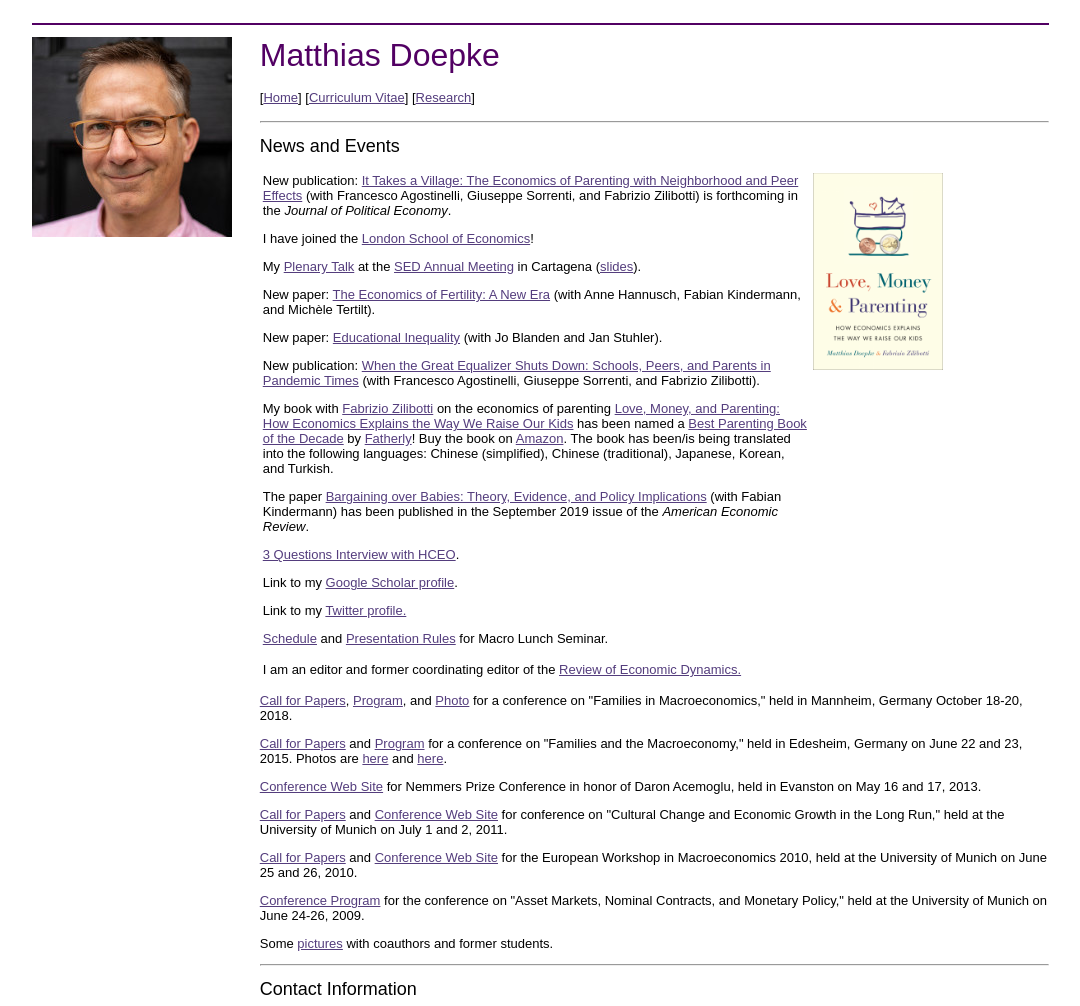
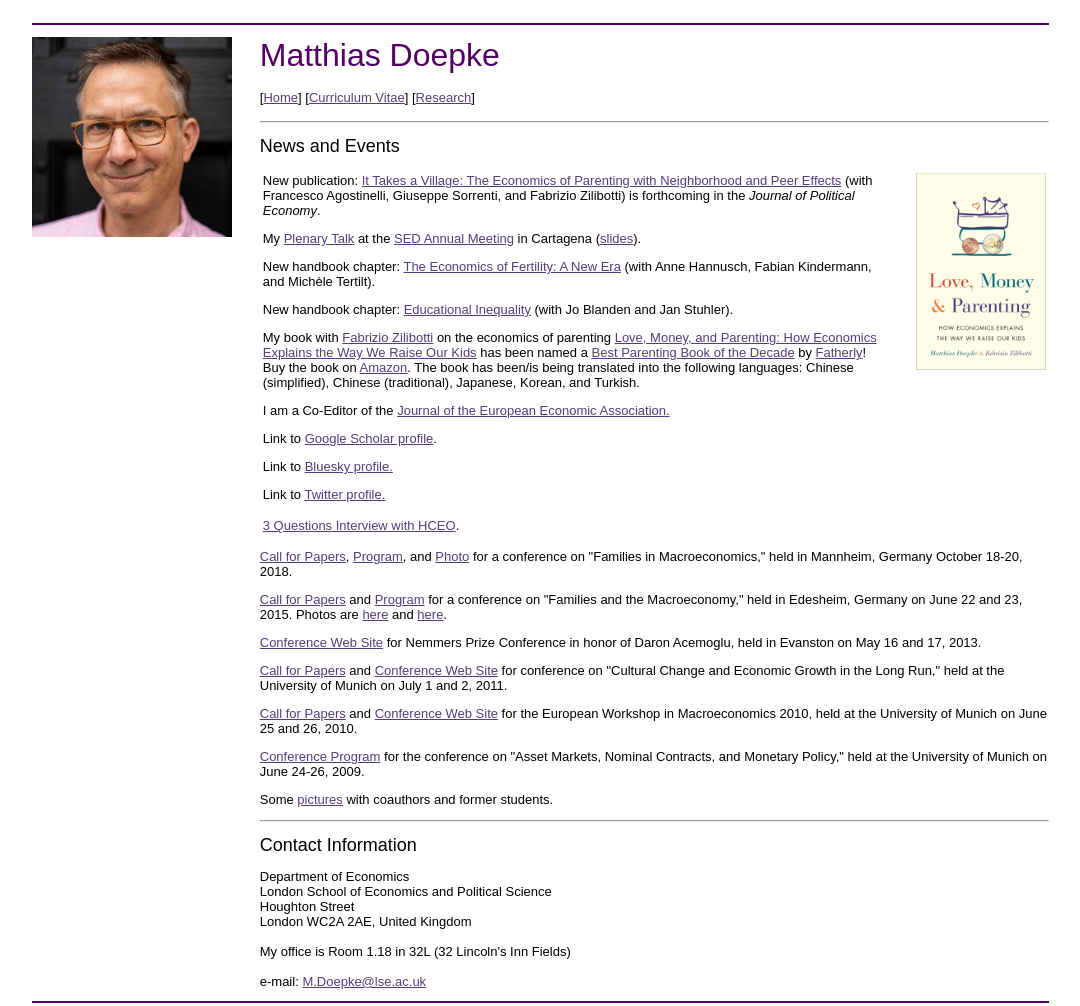
Before and after one commit to mdoepke/mdoepke.github.io, a plain HTML site: page index.html in a window 1280 px wide. Shown: the top 1006 px of the page, without its empty margins (94-1174 px from the left). Drawn offline with Linux system fonts and the light colour scheme.

Commit message:
Update index.html

```diff
--- a/index.html
+++ b/index.html
@@ -40,19 +40,15 @@ Matthias Doepke</font></a>
 News and Events</FONT>
 <p>
 <table><tr>
-<td width="70%" valign="top"><font color="#000000" face="arial" size="2">
+<td width="80%" valign="top"><font color="#000000" face="arial" size="2">
 
 <p>New publication: <A HREF="research.html#peers">It Takes a Village: The Economics of Parenting with Neighborhood and Peer Effects</A> (with Francesco Agostinelli, Giuseppe Sorrenti, and Fabrizio Zilibotti) is forthcoming in the <em>Journal of Political Economy</em>.
 
-<p>I have joined the <A HREF="https://www.lse.ac.uk/economics">London School of Economics</A>!
-
 <p>My <A HREF="https://www.youtube.com/watch?v=PzH5gkVp8no">Plenary Talk</A> at the <A HREF="https://www.economicdynamics.org/sedam_2023/">SED Annual Meeting</A> in Cartagena (<A HREF="research/sed_plenary_slides.pdf">slides</A>).
 
-<p>New paper: <A HREF="research.html#handbookfertility">The Economics of Fertility: A New Era</A> (with Anne Hannusch, Fabian Kindermann, and Mich&egrave;le Tertilt).
+<p>New handbook chapter: <A HREF="research.html#handbookfertility">The Economics of Fertility: A New Era</A> (with Anne Hannusch, Fabian Kindermann, and Mich&egrave;le Tertilt).
 
-<p>New paper: <A HREF="research.html#handbookeducation">Educational Inequality</A> (with Jo Blanden and Jan Stuhler).
-
-<p>New publication: <A HREF="research.html#peerscovid">When the Great Equalizer Shuts Down: Schools, Peers, and Parents in Pandemic Times</A> (with Francesco Agostinelli, Giuseppe Sorrenti, and Fabrizio Zilibotti).
+<p>New handbook chapter: <A HREF="research.html#handbookeducation">Educational Inequality</A> (with Jo Blanden and Jan Stuhler).
 
 <p>My book with <a href="https://campuspress.yale.edu/zilibotti/">Fabrizio Zilibotti</a> on the economics of parenting
 <a href="lovemoneyparenting.html">Love, Money, and Parenting: How Economics Explains the Way We Raise
@@ -60,23 +56,19 @@ Our Kids</a> has been named a <a href="https://www.fatherly.com/play/books/best-
 Buy the book on
 <a href="https://www.amazon.com/Love-Money-Parenting-Economics-Explains/dp/0691171513/">Amazon</a>. The book has been/is being translated into the following languages: Chinese (simplified), Chinese (traditional),
 Japanese, Korean, and Turkish.
+<p>I am a Co-Editor of the <a href="https://academic.oup.com/jeea/pages/Editorial_Board">Journal of the European Economic Association.</a>
 
-
-<p>The paper  <A HREF="research.html#babies">Bargaining over Babies: Theory, Evidence, and Policy Implications</A> (with Fabian Kindermann) has been published
-in the September 2019 issue of the <em>American Economic Review</em>.
+<p>Link to <a href="http://scholar.google.com/citations?user=CYZ-wAoAAAAJ">Google Scholar profile</a>.
+<p>Link to <a href="https://bsky.app/profile/mdoepke.bsky.social">Bluesky profile.</a>
+<p>Link to <a href="https://twitter.com/mdoepke">Twitter profile.</a>
+<p>
 
 <P>
 <a href="https://hceconomics.uchicago.edu/news/3-questions-matthias-doepke">3 Questions Interview with HCEO</a>.
 
-<p>Link to my <a href="http://scholar.google.com/citations?user=CYZ-wAoAAAAJ">Google Scholar profile</a>.
-<p>Link to my <a href="https://twitter.com/mdoepke">Twitter profile.</a>
-<p>
-<a href="http://www.economics.northwestern.edu/events/seminars/macroeconomics-lunch.html">Schedule</a>
-and <a href="presentation_rules_2012.pdf">Presentation Rules</a> for Macro Lunch Seminar.
-<p>I am an editor and former coordinating editor of the <a href="https://www.economicdynamics.org/red/">Review of Economic Dynamics.</a>
 </font>
-<td width="30%" valign="top">
-<a href="lovemoneyparenting.html"><img src="cover.png" width="130"></a>
+<td width="20%" valign="top">
+<a href="lovemoneyparenting.html"><img src="cover.png" width="130" align="right"></a>
 </tr></table>
 <p><a href="conferences/call_mannheim_2018.pdf">Call for Papers</a>, <a href="http://tertilt.vwl.uni-mannheim.de/conferences/FamilyConference/FamConference_Program.htm">Program</a>,
 and <a href="http://tertilt.vwl.uni-mannheim.de/conferences/Fam_Econ_2018.jpg
```
